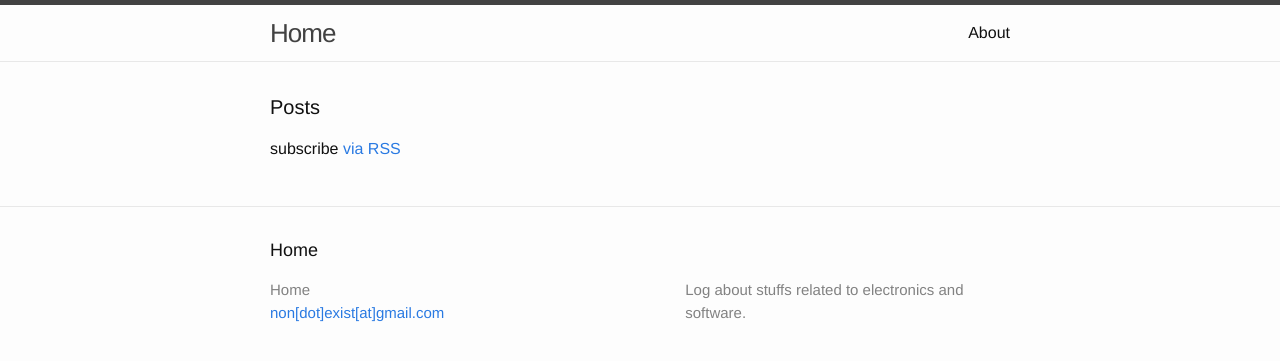
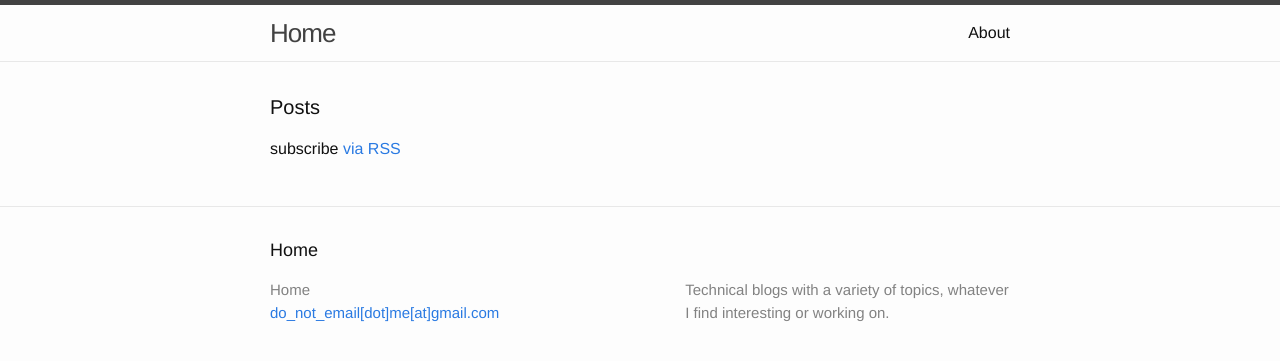
Before and after one commit to john-sb312/john-sb312.github.io, a Jekyll site: the page built from index.html, in a window 1280 px wide. Shown: the top 361 px of the page. Built offline with Jekyll 4.4.1, drawn with Linux system fonts in a browser that asks for light colours.

Commit message:
minor change

```diff
--- a/_config.yml
+++ b/_config.yml
@@ -7,11 +7,11 @@
 
 # Site settings
 title: Home
-email: non[dot]exist[at]gmail.com
-description: Log about stuffs related to electronics and software.
+email: do_not_email[dot]me[at]gmail.com
+description: Technical blogs with a variety of topics, whatever I find interesting or working on.
 
 baseurl: "" # the subpath of your site, e.g. /blog
-url: "http://B-0312.github.io" # the base hostname & protocol for your site
+url: "http://john-sb312.github.io" # the base hostname & protocol for your site
 
 
 # Build settings
```
